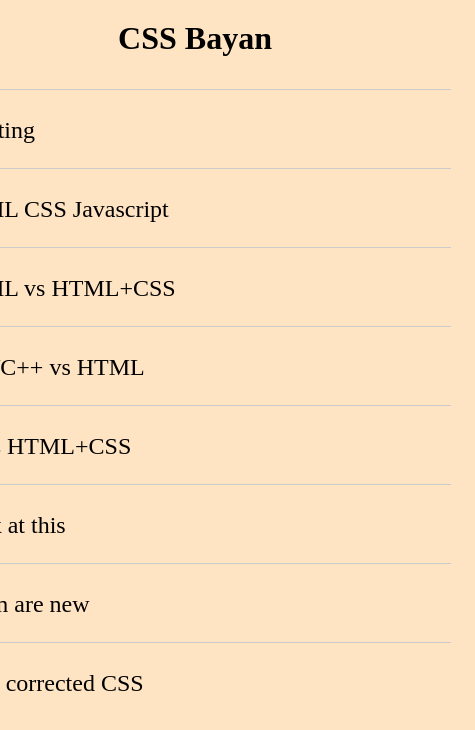
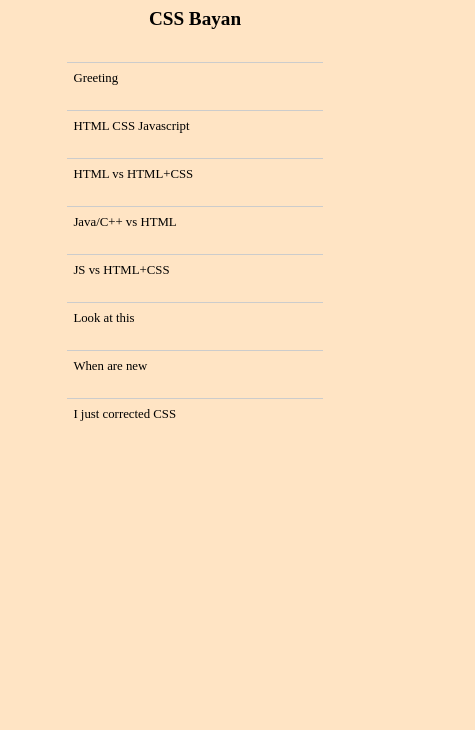
Before and after one commit to AlexK547/cssBayan, a plain HTML site: page cssBayan/index.html in a window 390 px wide. Shown: the whole page, 475 px wide, since content can reach past the window. Drawn offline with Linux system fonts and the light colour scheme.

Commit message:
feat: add adaptive design (saturday, 11 march 2023, 12:35:43)

```diff
--- a/cssBayan/style.css
+++ b/cssBayan/style.css
@@ -4,36 +4,48 @@
 }
 
 body {
-  width: calc(100vw-40px);
-  padding: 20px;
+  width: calc(100vw - 5%);
+  padding: 0.5em;
   margin: 0 auto;
   display: flex;
   flex-direction: column;
   align-items: center;
   background-color: bisque;
 }
-
+h1 {
+  transition: all 0.3s;
+}
 .accordion {
-  width: 35em;
+  width: 45em;
   margin-top: 2em;
   display: flex;
   flex-direction: column;
   align-items: center;
   justify-content: center;
+  transition: all 0.3s;
 }
 .accordion__item {
-  width: 32em;
+  display: flex;
+  flex-direction: column;
+  align-items: center;
+  width: 40em;
+  padding-top: 0.5em;
   margin-bottom: 1.5em;
   border-top: 0.1em solid #ccc;
+  transition: all 0.3s;
 }
 .accordion__title {
   font-size: 1.5em;
+  width: 100%;
+  transition: all 0.3s;
 }
 .accordion__title:hover ~ .accordion__img {
   display: block;
+  transition: all 0.3s;
 }
 p {
   margin-left: 0.5em;
+  cursor: pointer;
 }
 .accordion__input {
   width: 0;
@@ -41,11 +53,54 @@ p {
 }
 .accordion__img {
   display: none;
+  margin-top: 0.5em;
+  transition: all 0.3s;
 }
+img {
+  width: 36em;
+  transition: all 0.3s;
+}
+
 .accordion__input:checked ~ .accordion__img {
   display: block;
+  transition: all 0.3s;
 }
 
-img {
-  width: 30em;
+@media (max-width: 820px) {
+  h1 {
+    font-size: 1.5em;
+  }
+  .accordion {
+    width: 30em;
+  }
+  .accordion__item {
+    width: 25em;
+  }
+  .accordion__title {
+    font-size: 1em;
+  }
+  img {
+    width: 22em;
+  }
 }
+
+@media (max-width: 520px) {
+  h1 {
+    font-size: 1.2em;
+  }
+  .accordion {
+    width: 18em;
+  }
+  .accordion__item {
+    width: 16em;
+  }
+  .accordion__title {
+    font-size: 0.8em;
+  }
+  p {
+    cursor: default;
+  }
+  img {
+    width: 14em;
+  }
+}
```
